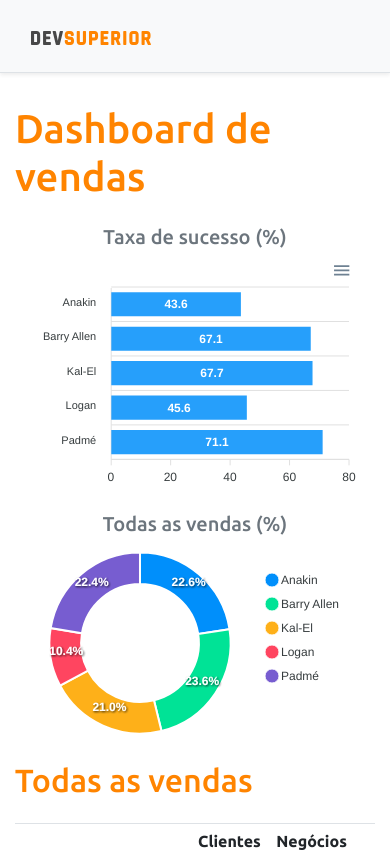
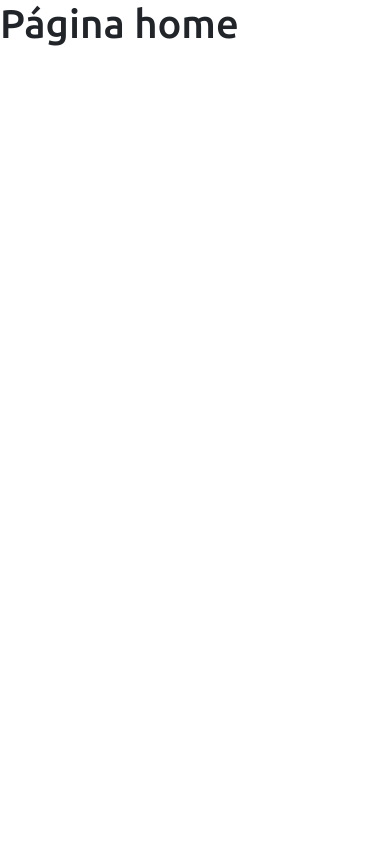
Before and after one commit to Jonascsoliveira/projeto-sds3, a React (Create React App) app in the folder frontend/: page / in a window 390 px wide. Shown: the top 852 px of the page. Built offline with nearby package versions, Linux system fonts and the light colour scheme.

Commit message:
Adding Routes

```diff
--- a/frontend/package.json
+++ b/frontend/package.json
@@ -20,6 +20,7 @@
     "react": "^17.0.2",
     "react-apexcharts": "^1.3.9",
     "react-dom": "^17.0.2",
+    "react-router-dom": "^5.2.0",
     "react-scripts": "4.0.3",
     "typescript": "^4.1.2",
     "web-vitals": "^1.0.1",
@@ -48,5 +49,8 @@
       "last 1 firefox version",
       "last 1 safari version"
     ]
+  },
+  "devDependencies": {
+    "@types/react-router-dom": "^5.1.7"
   }
 }
--- a/frontend/src/App.tsx
+++ b/frontend/src/App.tsx
@@ -1,33 +1,8 @@
-import BarChart from 'components/BarChart';
-import DataTable from 'components/DataTable';
-import DonutChart from 'components/DonutChart';
-import Footer from 'components/Footer';
-import NavBar from 'components/NavBar';
+import Routes from 'Routes';
 
 function App() {
   return (
-    <>
-    <NavBar />
-      <div className="container">
-        <h1 className="text-primary py-3">Dashboard de vendas</h1>
-
-        <div className="row px-3">
-          <div className="col-sm-6">
-            <h5 className="text-center text-secondary">Taxa de sucesso (%)</h5>
-            <BarChart />
-          </div>
-          <div className="col-sm-6">
-            <h5 className="text-center text-secondary">Todas as vendas (%)</h5>
-            <DonutChart />
-          </div>
-        </div>
-        <div className="py-3">
-          <h2 className="text-primary">Todas as vendas</h2>
-        </div>
-        <DataTable />
-      </div>
-    <Footer />
-    </>
+    <Routes />
   );
 }
 
--- /dev/null
+++ b/frontend/src/Routes.tsx
@@ -0,0 +1,19 @@
+import Dashboard from 'pages/Dashboard';
+import Home from 'pages/Home'
+import { BrowserRouter, Route, Switch } from 'react-router-dom'
+
+const Routes = () => {
+    return (
+        <BrowserRouter>
+            <Switch>
+                <Route path="/" exact>
+                    <Home />
+                </Route>
+                <Route path="/dashboard">
+                    <Dashboard />
+                </Route>
+            </Switch>
+        </BrowserRouter>
+    );
+}
+export default Routes;
--- /dev/null
+++ b/frontend/src/pages/Dashboard/index.tsx
@@ -0,0 +1,32 @@
+import BarChart from 'components/BarChart';
+import DataTable from 'components/DataTable';
+import DonutChart from 'components/DonutChart';
+import Footer from 'components/Footer';
+import NavBar from 'components/NavBar';
+
+const Dashboard = () => {
+    return (
+        <>
+            <NavBar />
+            <div className="container">
+                <h1 className="text-primary py-3">Dashboard de vendas</h1>
+                <div className="row px-3">
+                    <div className="col-sm-6">
+                        <h5 className="text-center text-secondary">Taxa de sucesso (%)</h5>
+                        <BarChart />
+                    </div>
+                    <div className="col-sm-6">
+                        <h5 className="text-center text-secondary">Todas as vendas (%)</h5>
+                        <DonutChart />
+                    </div>
+                </div>
+                <div className="py-3">
+                    <h2 className="text-primary">Todas as vendas</h2>
+                </div>
+                <DataTable />
+            </div>
+            <Footer />
+        </>
+    );
+}
+export default Dashboard;
--- /dev/null
+++ b/frontend/src/pages/Home/index.tsx
@@ -0,0 +1,8 @@
+const Home = () => {
+    return (
+        <div>
+            <h1>Página home</h1>
+        </div>
+    );
+}
+export default Home;
```
Also changed, not shown: 1 other file (tests, documents, lock files or other folders).
